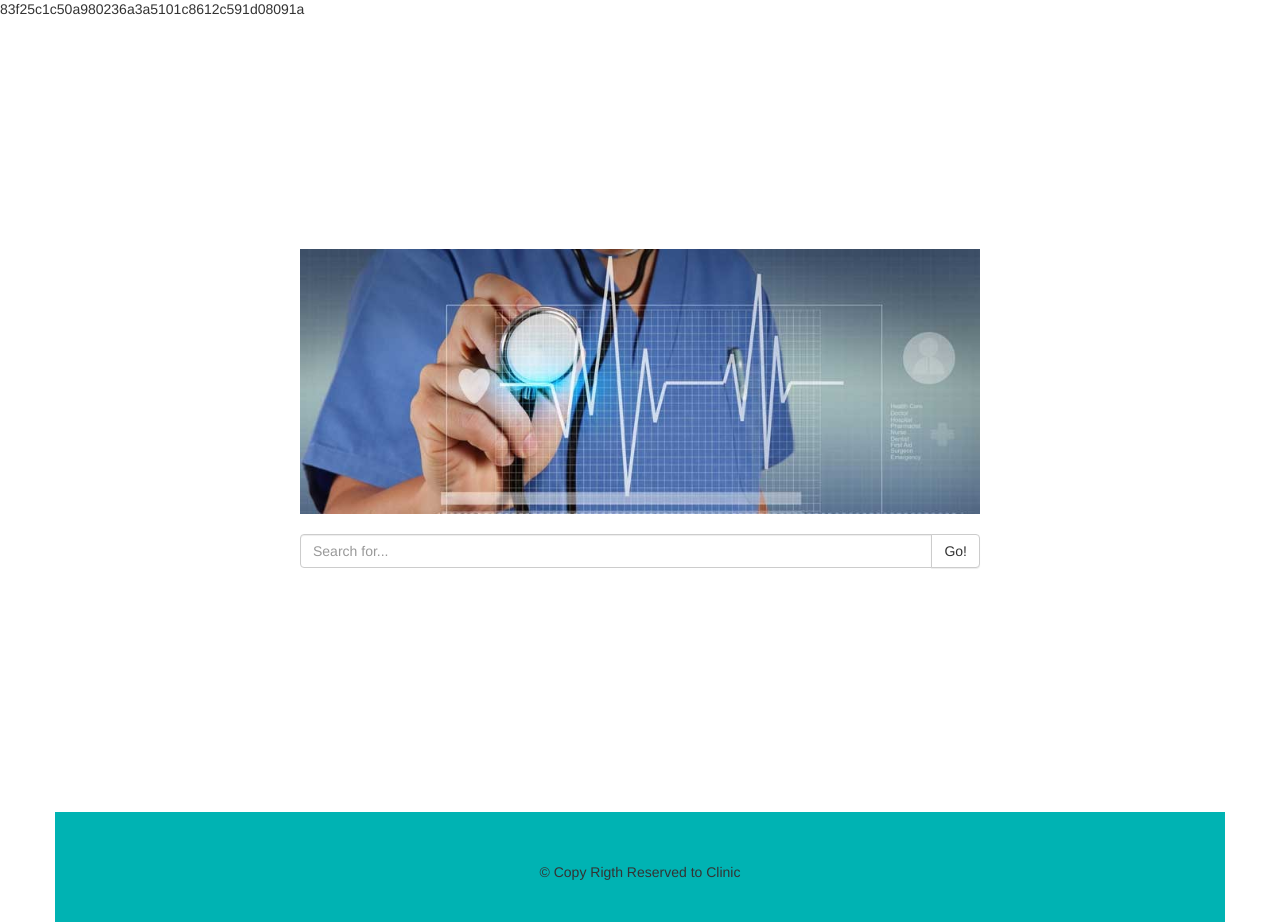
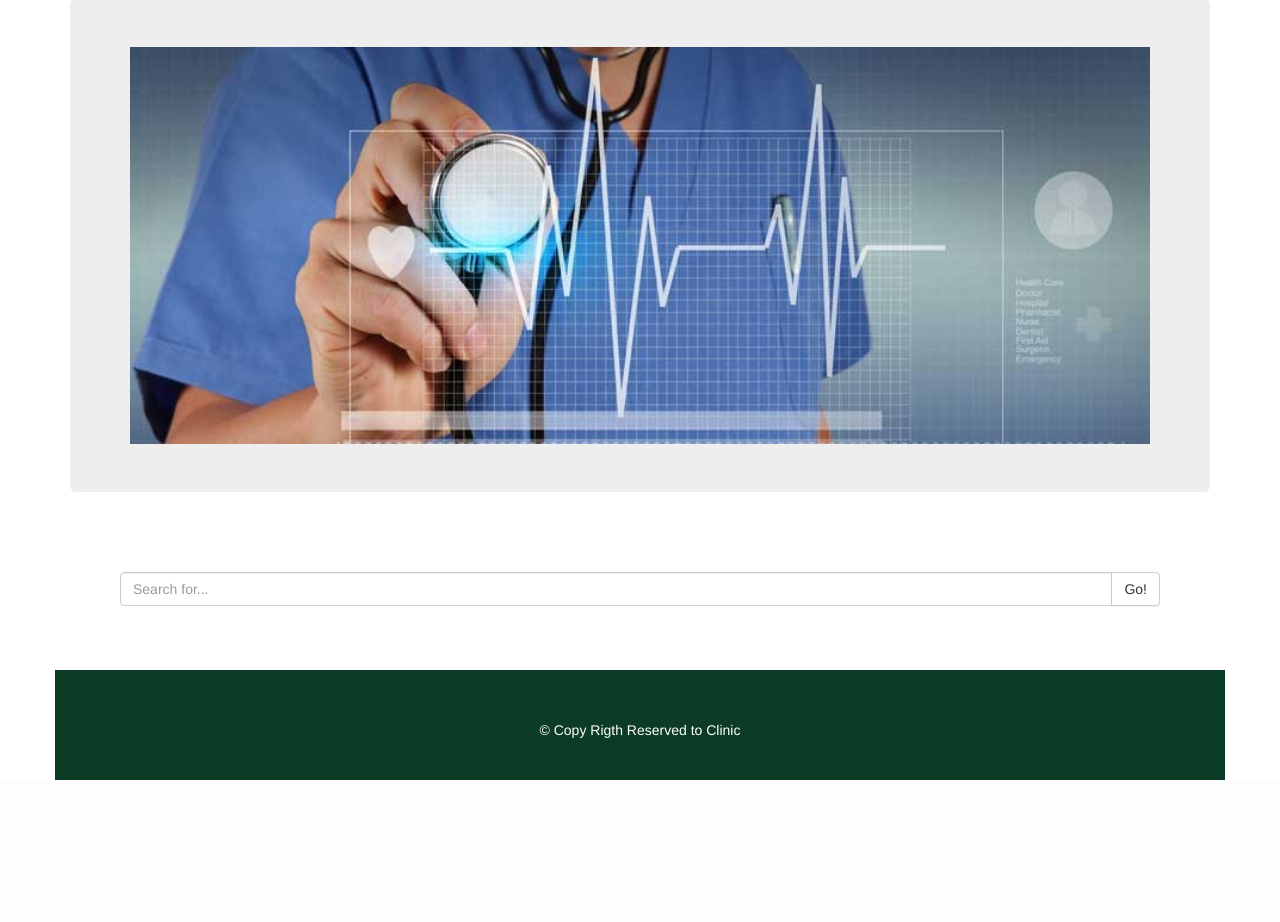
Before and after one commit to sarahmoniem19/Clinic, a Django app: page /appClinic/ in a window 1280 px wide. Shown: the part 51-973 px from the top of the page. After the commit the page ends 831 px from the top, so only its background shows below. Run offline with Django 3.2, Linux system fonts and the light colour scheme; some libraries are stand-ins or nearby versions.

Commit message:
Design of home

```diff
--- a/appClinic/static/css/mystyles.css
+++ b/appClinic/static/css/mystyles.css
@@ -11,15 +11,15 @@
 }
 
 .row-footer {
-    background-color: #00b3b3;
+    background-color: #0C3C26;
     margin: 0px auto;
     padding: 20px 0px;
 }
 
 .jumbotron {
-    padding: 70px 30px 70px 30px;
+    padding: 20px 0px ;
     margin: 0px auto;
-    background: #7986CB;
+    background: #fff;
     color: floralwhite;
 }
 
@@ -35,14 +35,14 @@
 }
 
 .navbar-inverse {
-    background: #00b3b3;
+    background: #0C3C26;
 }
 
 .navbar-inverse .navbar-nav > .active > a,
 .navbar-inverse .navbar-nav > .active > a:hover,
 .navbar-inverse .navbar-nav > .active > a:focus {
     color: #fff;
-    background: #00e6e6;
+    background: #0C3C26;
 }
 
 .navbar-inverse .navbar-nav > .open > a,
@@ -51,6 +51,10 @@
     color: #fff;
     background: #1A237E;
 }
+.navbar-inverse .navbar-nav > li > a{
+    color: #fff;
+}
+
 
 .navbar-inverse .navbar-nav .open .dropdown-menu> li> a,
 .navbar-inverse .navbar-nav .open .dropdown-menu {
@@ -98,3 +102,8 @@
     border: none;
     background: #fff;
 }
+
+.navbar-brand {
+    color: white;
+    font-style: bold;
+}
--- a/appClinic/templates/appClinic/base.html
+++ b/appClinic/templates/appClinic/base.html
@@ -10,15 +10,11 @@
     <link rel="stylesheet" href="//maxcdn.bootstrapcdn.com/bootstrap/3.2.0/css/bootstrap-theme.min.css">
     <link href='//fonts.googleapis.com/css?family=Lobster&subset=latin,latin-ext' rel='stylesheet' type='text/css'>
     <link rel="stylesheet" href="{% static 'css/mystyles.css' %}">
-
     <link rel="shortcut icon" type="image/png" href="{% static 'imgs/favm.png' %}"/>
-
-
     <script src="https://ajax.googleapis.com/ajax/libs/jquery/1.8.3/jquery.min.js"></script>
 <link href="{{ STATIC_URL }}css/bootstrap.css" rel="stylesheet" type="text/css"/>
 <script src="{{ STATIC_URL }}js/bootstrap.js"></script>
 {{ form.media }}
-83f25c1c50a980236a3a5101c8612c591d08091a
 </head>
 
 
@@ -55,7 +51,7 @@
                         <a href=""><span class="glyphicon glyphicon-bell" aria-hidden="true"></span> My Notifiers</a>
                     </li>
                     <li>
-                        <a href="/appClinic/addLap"><span class="glyphicon glyphicon-plus-sign" aria-hidden="true"></span> Add new Item </a>
+                        <a href="/appClinic/addLab"><span class="glyphicon glyphicon-plus-sign" aria-hidden="true"></span> Add new Item </a>
                     </li>
                     <li>
                         <a href=""><span class="glyphicon glyphicon-edit" aria-hidden="true"></span> Setting </a>
@@ -84,13 +80,11 @@
             <div class="row ">
                 <div class="col-xs-12 col-sm-4">
                     <div class="nav navbar-nav" style="padding: 10px 10px;">
-
                     </div>
 
                 </div>
                 <div class="col-xs-12">
-                <!-- <p>&copy; 2015 RapidTables.com<p> -->
-                    <p style="padding:10px;" class="text-center">&copy; Copy Rigth Reserved to Clinic</p>
+                    <p style="padding:10px; color:white" class="text-center">&copy; Copy Rigth Reserved to Clinic</p>
                 </div>
             </div>
         </div>
--- a/appClinic/templates/appClinic/index.html
+++ b/appClinic/templates/appClinic/index.html
@@ -1,10 +1,9 @@
 {% extends 'appClinic/base.html' %} {% block content %}
-
-<form class="form-horizontal" style="padding:230 " action="{% url 'app:search' %}">
-	<div>
-    	{% load staticfiles %}
-			<img src="{% static "img2.jpg" %}" alt="My image" width="100%" />
-	</div><br>
+<div class="jumbotron">
+        {% load staticfiles %}
+            <img src="{% static "img2.jpg" %}" alt="My image" width="100%" />
+</div>
+<form class="form-horizontal" style="padding:50" action="{% url 'app:search' %}">
     <div class="input-group">
         <input type="text" class="form-control" placeholder="Search for..." name="data">
         <span class="input-group-btn">
--- a/appClinic/views.py
+++ b/appClinic/views.py
@@ -227,6 +227,8 @@
 		query_lab = lab.objects.filter (name__icontains = value)
 		query_hospital = hospital.objects.filter (name__icontains = value)
 		return render(request,'appClinic/search.html',{'query_clinic':query_clinic,'query_lab':query_lab,'query_hospital':query_hospital,'result_lab':result_lab,'spec_clinic':spec_clinic,'loc_hospital':loc_hospital,'loc_lab':loc_lab})
+	else:
+		return render(request, 'appClinic/search.html')
 
 def search_simple(request):
 	return render (request,'appClinic/search_simple.html')
```
Also changed, not shown: 7 other files. Lines whose indentation alone changed are shown as unchanged.
